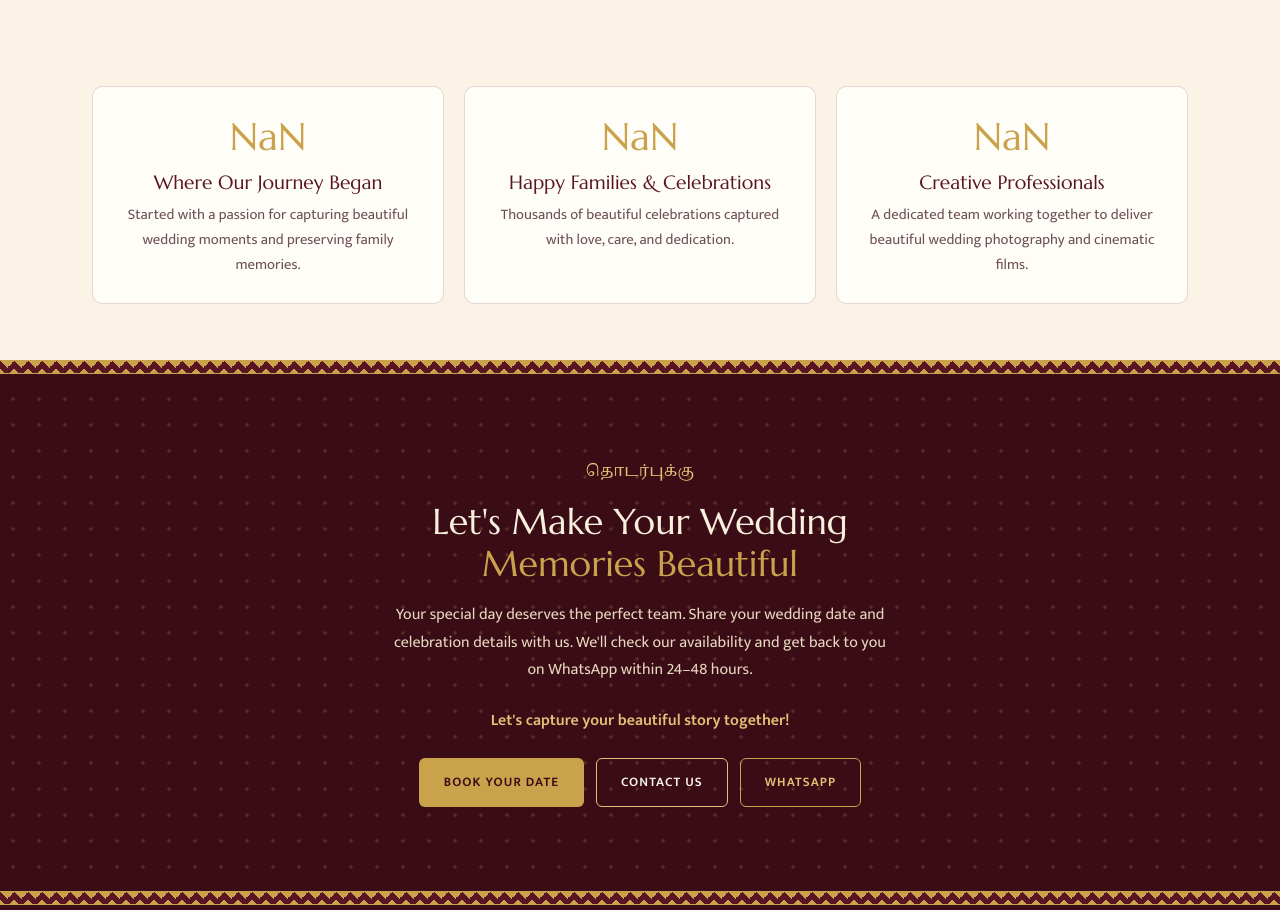
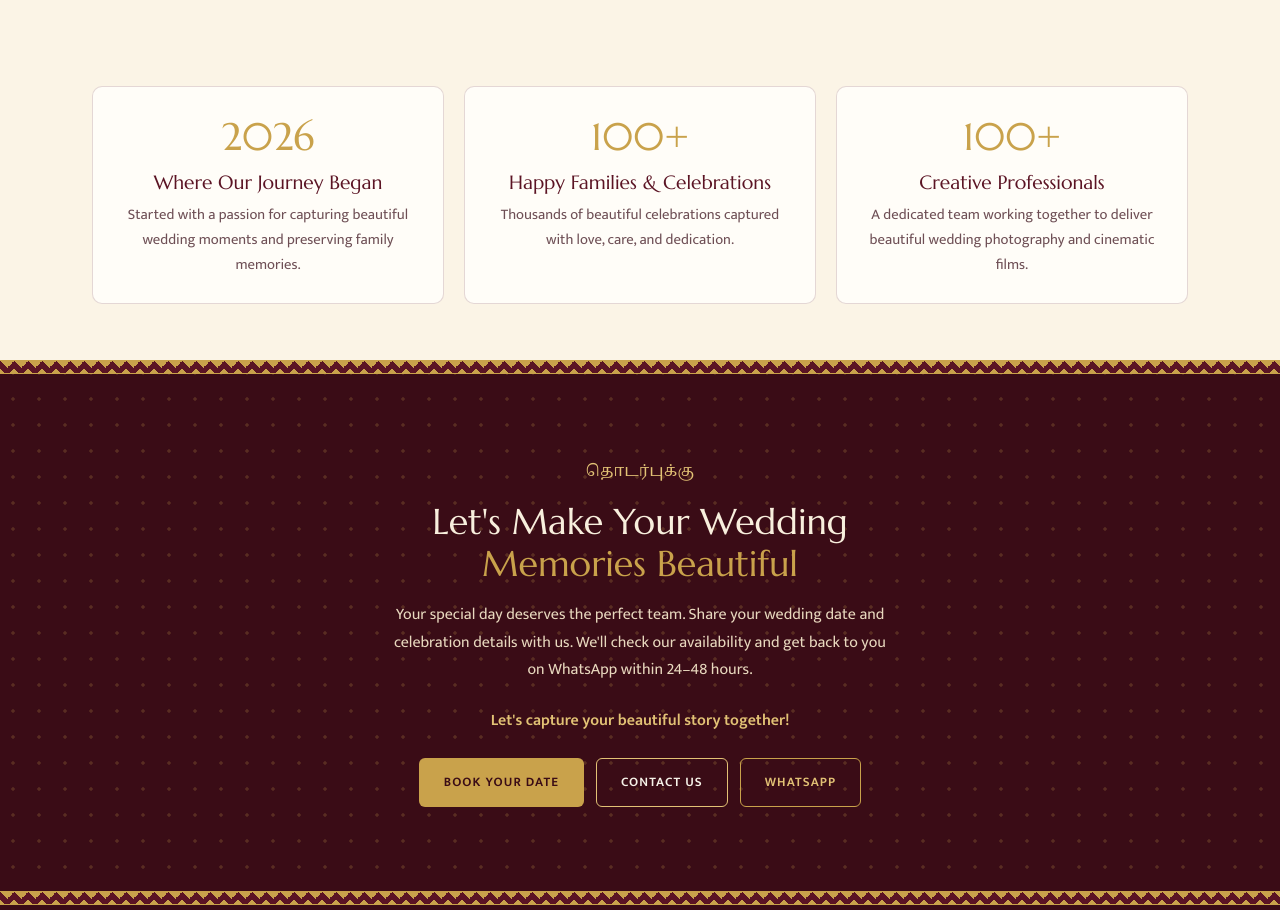
Before and after one commit to darshanak2004/Ethnic_wedding, a React (Vite) app in the folder frontend/: page /about in a window 1280 px wide. Shown: the part 2687-3597 px from the top of the page. Built offline with nearby package versions, Linux system fonts and the light colour scheme; no server answers.

Commit message:
Fix NaN animation by adding data attributes and guard in useAnimations

```diff
--- a/frontend/public/404.html
+++ b/frontend/public/404.html
@@ -7,7 +7,7 @@
     <link rel="icon" href="/assets/mono-wine.png" />
     <link rel="preconnect" href="https://fonts.googleapis.com" />
     <link rel="stylesheet" href="https://fonts.googleapis.com/css2?family=Marcellus&family=Mukta:wght@300;400;500;600&family=Noto+Serif+Tamil:wght@400;500;600&display=swap" />
-    <script type="module" crossorigin src="/assets/index-DgGkXyOi.js"></script>
+    <script type="module" crossorigin src="/assets/index-CmokOuja.js"></script>
     <link rel="stylesheet" crossorigin href="/assets/index-Clq38bjh.css">
   </head>
   <body>
--- a/frontend/src/hooks/useAnimations.js
+++ b/frontend/src/hooks/useAnimations.js
@@ -33,6 +33,7 @@ export default function useAnimations() {
         const im = el.querySelector("img"); if (im) gsap.from(im, { scale: 1.2, duration: 1.6, ease: "power3.out", scrollTrigger: { trigger: el, start: "top 88%", once: true } });
       });
       $$(".num").forEach((el) => {
+        if (!el.dataset.n || isNaN(+el.dataset.n)) return;
         const n = +el.dataset.n, s = el.dataset.s || "", o = { v: 0 };
         ScrollTrigger.create({ trigger: el, start: "top 92%", once: true, onEnter: () => gsap.to(o, { v: n, duration: 1.8, ease: "power2.out", onUpdate: () => (el.textContent = Math.round(o.v) + s) }) });
       });
--- a/frontend/src/pages/About.jsx
+++ b/frontend/src/pages/About.jsx
@@ -58,17 +58,17 @@ export default function About() {
         <SecHead center kick="Our Growth" ta="எங்கள் வளர்ச்சி" title="Every Milestone Tells Our Story" text="Our journey is built on passion, creativity, and the trust of families who invite us to capture their most precious celebrations. Every wedding has helped us grow and create memories that last forever." />
         <div className="grid g3 stg" style={{ marginTop: 32 }}>
           <article className="card" style={{ textAlign: "center" }}>
-            <b className="num" style={{ fontSize: "2.4rem", color: "var(--gold)", display: "block", marginBottom: 8 }}>2026</b>
+            <b className="num" data-n="2026" data-s="" style={{ fontSize: "2.4rem", color: "var(--gold)", display: "block", marginBottom: 8 }}>2026</b>
             <h3 style={{ marginBottom: 8 }}>Where Our Journey Began</h3>
             <p>Started with a passion for capturing beautiful wedding moments and preserving family memories.</p>
           </article>
           <article className="card" style={{ textAlign: "center" }}>
-            <b className="num" style={{ fontSize: "2.4rem", color: "var(--gold)", display: "block", marginBottom: 8 }}>100+</b>
+            <b className="num" data-n="100" data-s="+" style={{ fontSize: "2.4rem", color: "var(--gold)", display: "block", marginBottom: 8 }}>100+</b>
             <h3 style={{ marginBottom: 8 }}>Happy Families & Celebrations</h3>
             <p>Thousands of beautiful celebrations captured with love, care, and dedication.</p>
           </article>
           <article className="card" style={{ textAlign: "center" }}>
-            <b className="num" style={{ fontSize: "2.4rem", color: "var(--gold)", display: "block", marginBottom: 8 }}>100+</b>
+            <b className="num" data-n="100" data-s="+" style={{ fontSize: "2.4rem", color: "var(--gold)", display: "block", marginBottom: 8 }}>100+</b>
             <h3 style={{ marginBottom: 8 }}>Creative Professionals</h3>
             <p>A dedicated team working together to deliver beautiful wedding photography and cinematic films.</p>
           </article>
```
